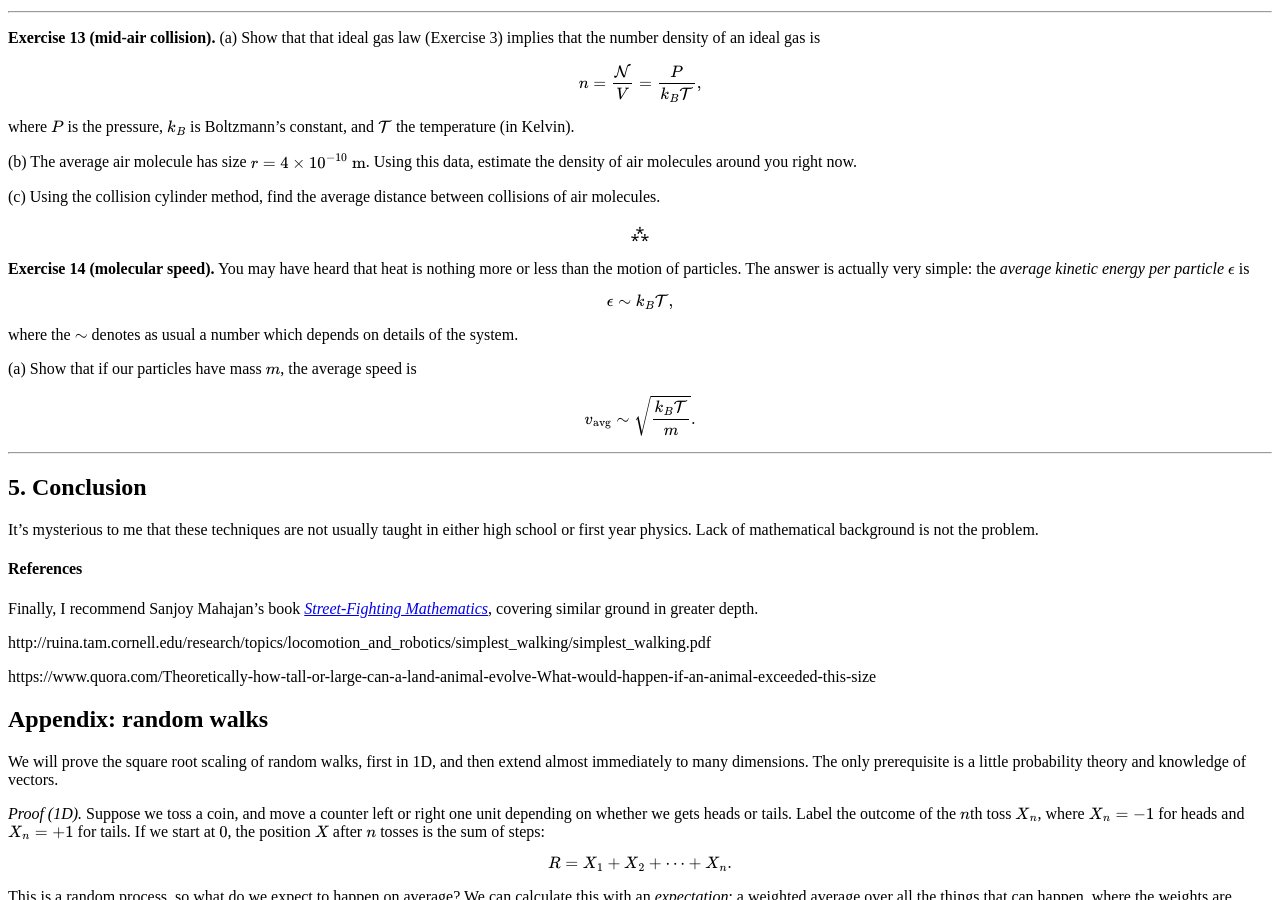
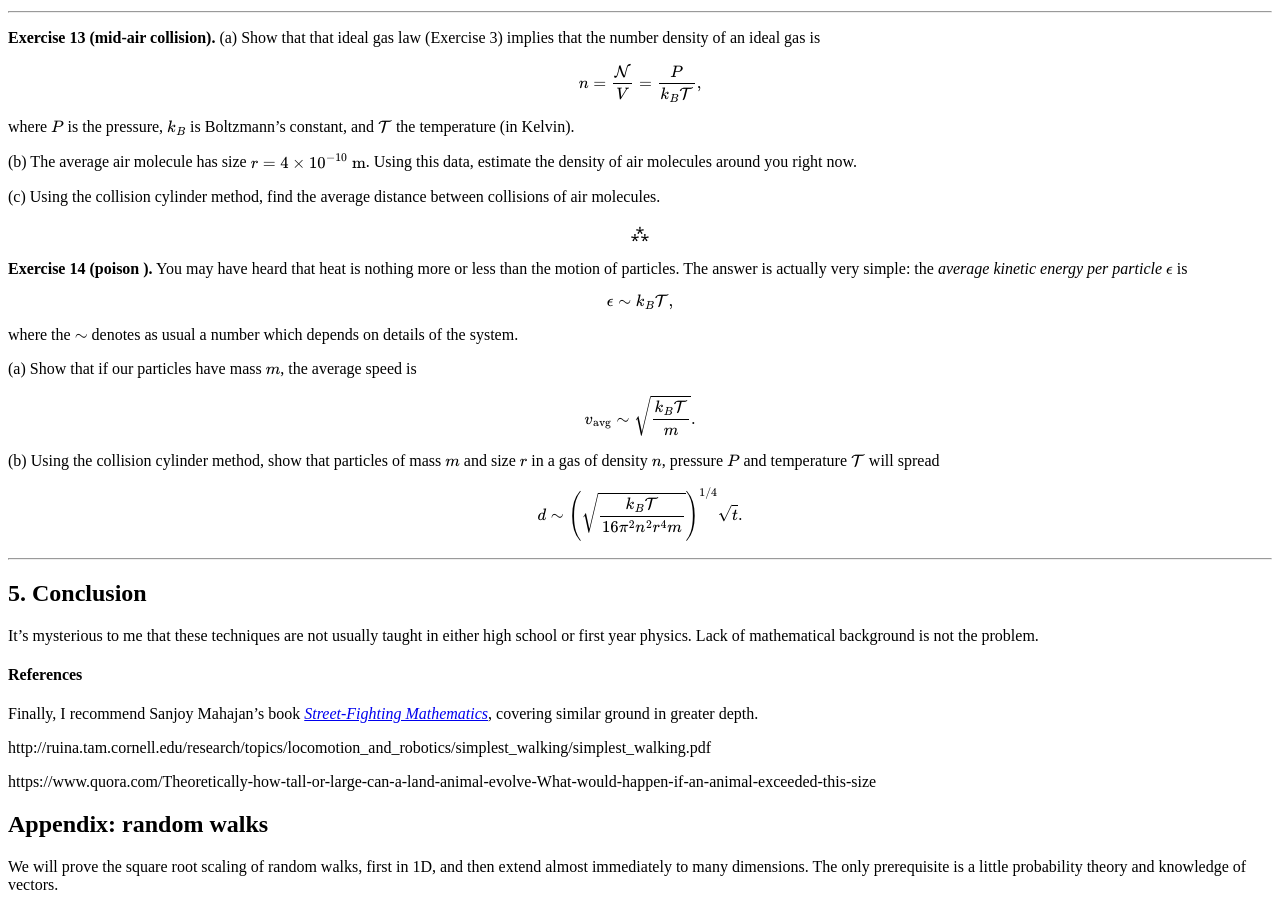
Before and after one commit to hapax/hapax.github.io, a Jekyll site: the page built from assets/simple-physics.md, in a window 1280 px wide and 900 px high, scrolled down 10164 px. Built offline with Jekyll 4.4.1, drawn with Linux system fonts in a browser that asks for light colours; our own code applies the rules of GitHub Pages for plain Markdown files; formulas are drawn with MathJax 3; a script that is not in the unit is left out.

Commit message:
Update simple-physics.md

```diff
--- a/assets/simple-physics.md
+++ b/assets/simple-physics.md
@@ -1120,7 +1120,7 @@ between collisions of air molecules.
   ⁂
   </p>
 
-**Exercise 14 (molecular speed).** You may have heard that
+**Exercise 14 (poison ).** You may have heard that
 heat is nothing more or less than the motion of particles.
 The answer is actually very simple: the *average kinetic energy per particle*
 $\epsilon$ is
@@ -1136,6 +1136,14 @@ the system.
 
 $$
 v_\text{avg} \sim \sqrt{\frac{k_B \mathcal{T}}{m}}.
+$$
+
+(b) Using the collision cylinder method, show that particles of mass
+$m$ and size $r$ in a gas of density $n$, pressure $P$ and temperature
+$\mathcal{T}$ will spread
+
+$$
+d \sim \left(\sqrt{\frac{k_B \mathcal{T}}{16\pi^2 n^2 r^4 m}}\right)^{1/4}\sqrt{t}.
 $$
 
 ---
```
